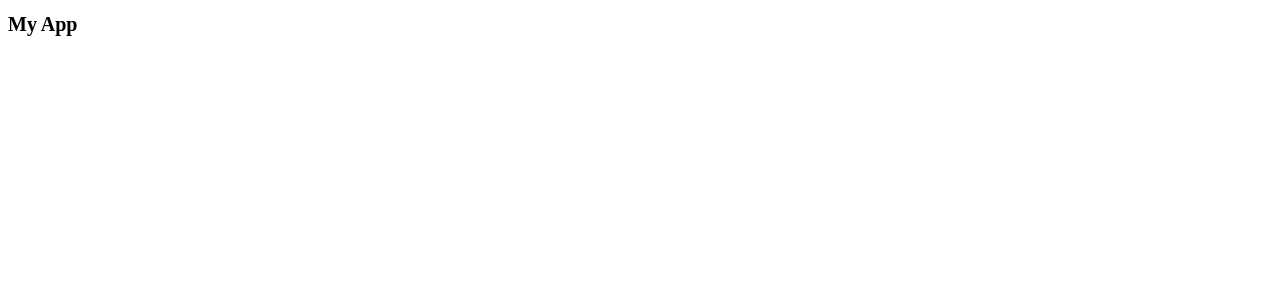
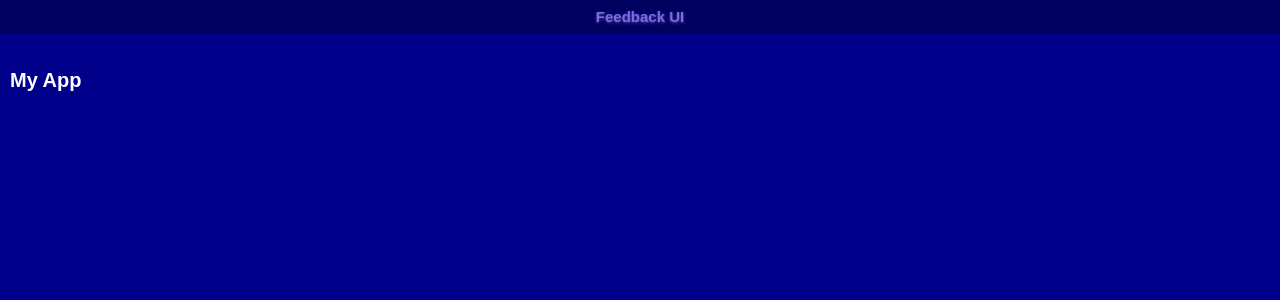
Before and after one commit to JonasNation/feedback-app, a React (Create React App) app: page / in a window 1280 px wide. Shown: the top 300 px of the page. Built offline with nearby package versions, Linux system fonts and the light colour scheme.

Commit message:
Added header styles

```diff
--- a/src/App.js
+++ b/src/App.js
@@ -1,3 +1,5 @@
+import Header from './components/Header';
+
 // main app component using JSX(Javascript XML) allows me to write html in my components
 const App = function () {
     /*
@@ -49,9 +51,13 @@ const App = function () {
     */
     return (
         // must always have one parent element or will return an error
-        <div className="container">
-            <h1>My App</h1>
-        </div>
+        <>
+            {/* passing in props */}
+            <Header />
+            <div className="container app__container">
+                <h1 className='app__title'>My App</h1>
+            </div>
+        </>
     )
 };
 
--- /dev/null
+++ b/src/components/Header.jsx
@@ -0,0 +1,28 @@
+import React from 'react';
+import PropTypes from 'prop-types';
+
+// component shortcut rfce creates function with export
+
+function Header({ text }) {
+
+    return (
+        <header>
+            <div className="container header__container">
+                <h2 className='header__title'>{text}</h2>
+            </div>
+        </header>
+    )
+};
+
+Header.defaultProps = {
+    text: 'Feedback UI',
+};
+
+Header.propTypes = {
+    text: PropTypes.string,
+};
+
+export default Header;
+
+// set default props Header.defaultProps = {text: 'Feedback UI} goes above export
+// set prop types which is imported and it checks the type of your props (string, number, boolean etc) use shorthand impt and it will be imported then above export Header.propTypes = {text: PropTypes.string} will get error if anything other than a string is used
--- a/src/index.css
+++ b/src/index.css
@@ -1,8 +1,41 @@
 * {
   box-sizing: border-box;
+  padding: 0;
+  margin: 0;
 }
 
 html {
   /* font-size 62.5% -> 1rem = 10px -> 10px/16px = .625 || 62.5% */
   font-size: 62.5%;
 }
+
+body {
+  height: 100vh;
+  background-color: darkblue;
+  background-size: cover;
+  background-repeat: no-repeat;
+  line-height: 1.6;
+  font-family: sans-serif;
+  font-weight: 400;
+}
+
+/* Header */
+.header__container {
+  display: flex;
+  justify-content: center;
+  margin-bottom: 3rem;
+  background-color: rgba(0, 0, 0, 0.3);
+  padding: 0.5rem 0;
+}
+
+.header__title {
+  color: rgb(123, 104, 238);
+  text-shadow: 0 0.1rem 0.3rem rgba(255, 255, 255, 0.3);
+}
+
+/* App */
+.app__container {
+  display: flex;
+  margin-left: 1rem;
+  color: white;
+}
```
